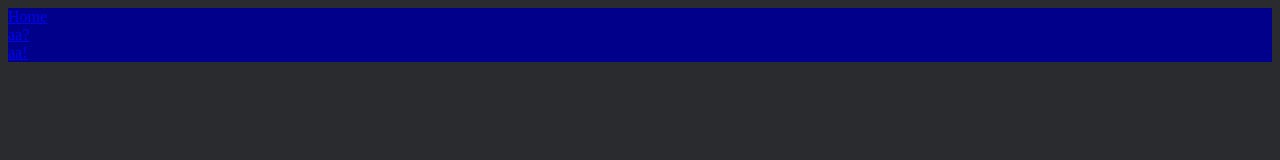
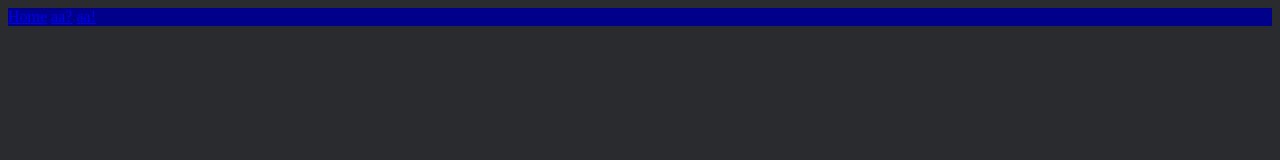
Before and after one commit to Brand9kh/brand9kh, a plain HTML site: page index.html in a window 1280 px wide. Drawn offline with Linux system fonts and the light colour scheme.

Commit message:
Update black.css

```diff
--- a/black.css
+++ b/black.css
@@ -9,3 +9,8 @@
   padding: 0;
   background-color: darkblue;
 }
+
+
+.navLi {
+  display:inline;
+}
```
